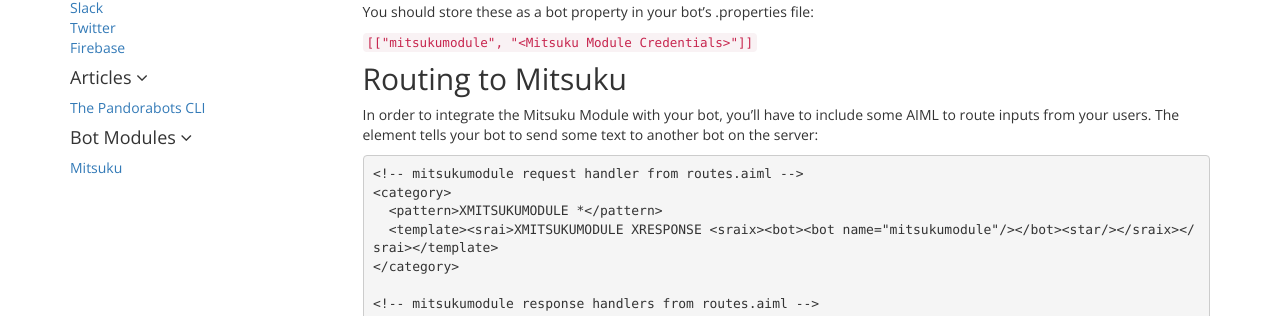
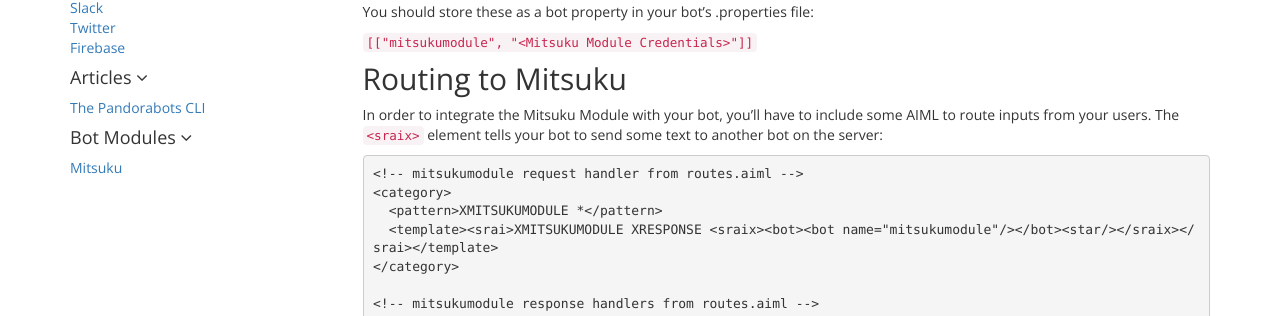
Before and after one commit to pandorabots/pandorabots.github.io, a Jekyll site: the page built from _modules/mitsuku.md, in a window 1280 px wide and 900 px high. Shown: the part 403-719 px from the top of the window. Built offline with Jekyll 4.4.1, drawn with Linux system fonts in a browser that asks for light colours.

Commit message:
fixed markdown error in mitsuku module article

```diff
--- a/_modules/mitsuku.md
+++ b/_modules/mitsuku.md
@@ -19,7 +19,7 @@ You should store these as a bot property in your bot’s .properties file:
 
 ## Routing to Mitsuku
 
-In order to integrate the Mitsuku Module with your bot, you’ll have to include some AIML to route inputs from your users. The <sraix> element tells your bot to send some text to another bot on the server:
+In order to integrate the Mitsuku Module with your bot, you’ll have to include some AIML to route inputs from your users. The `<sraix>` element tells your bot to send some text to another bot on the server:
 
     <!-- mitsukumodule request handler from routes.aiml -->
     <category>
```
